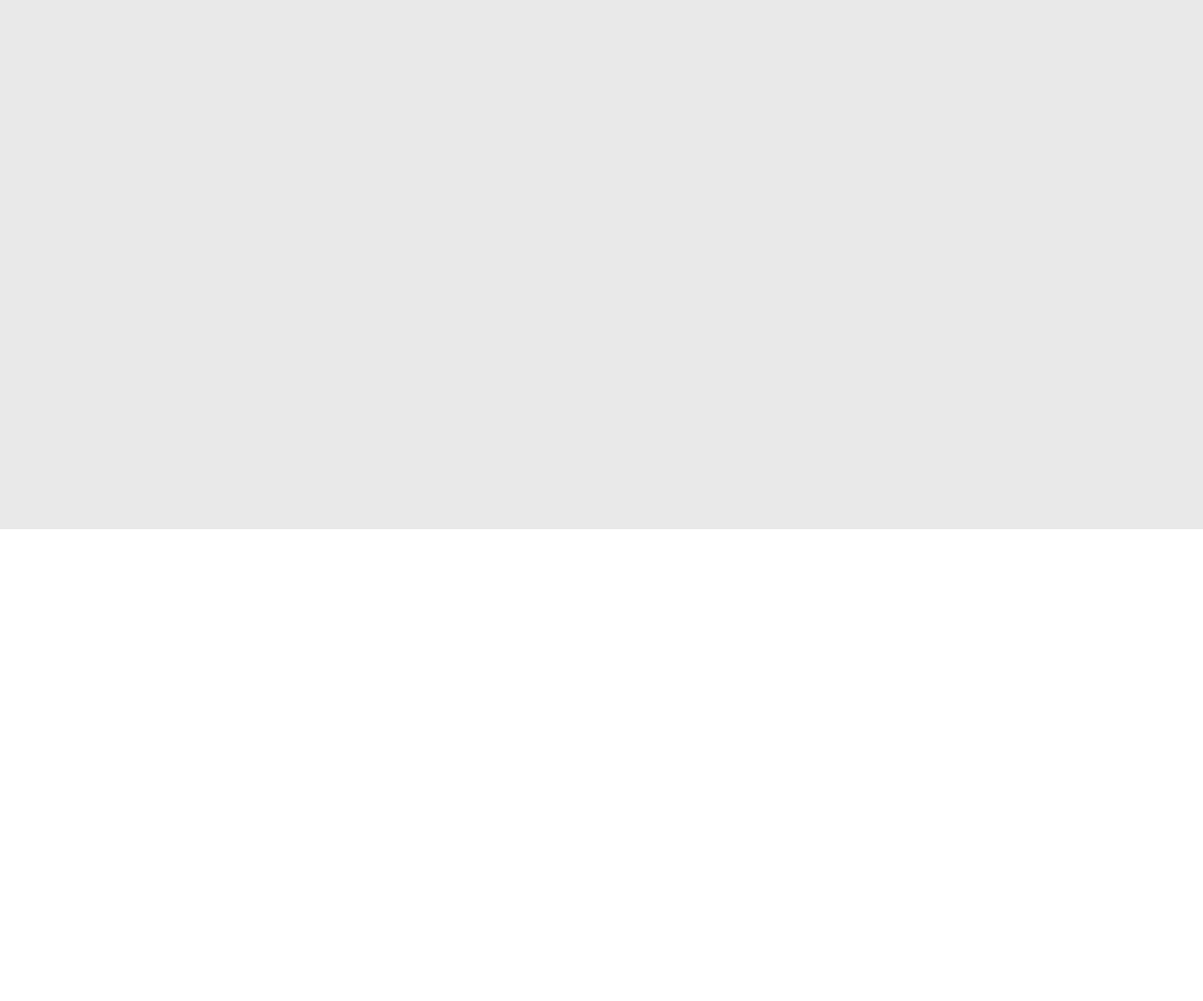
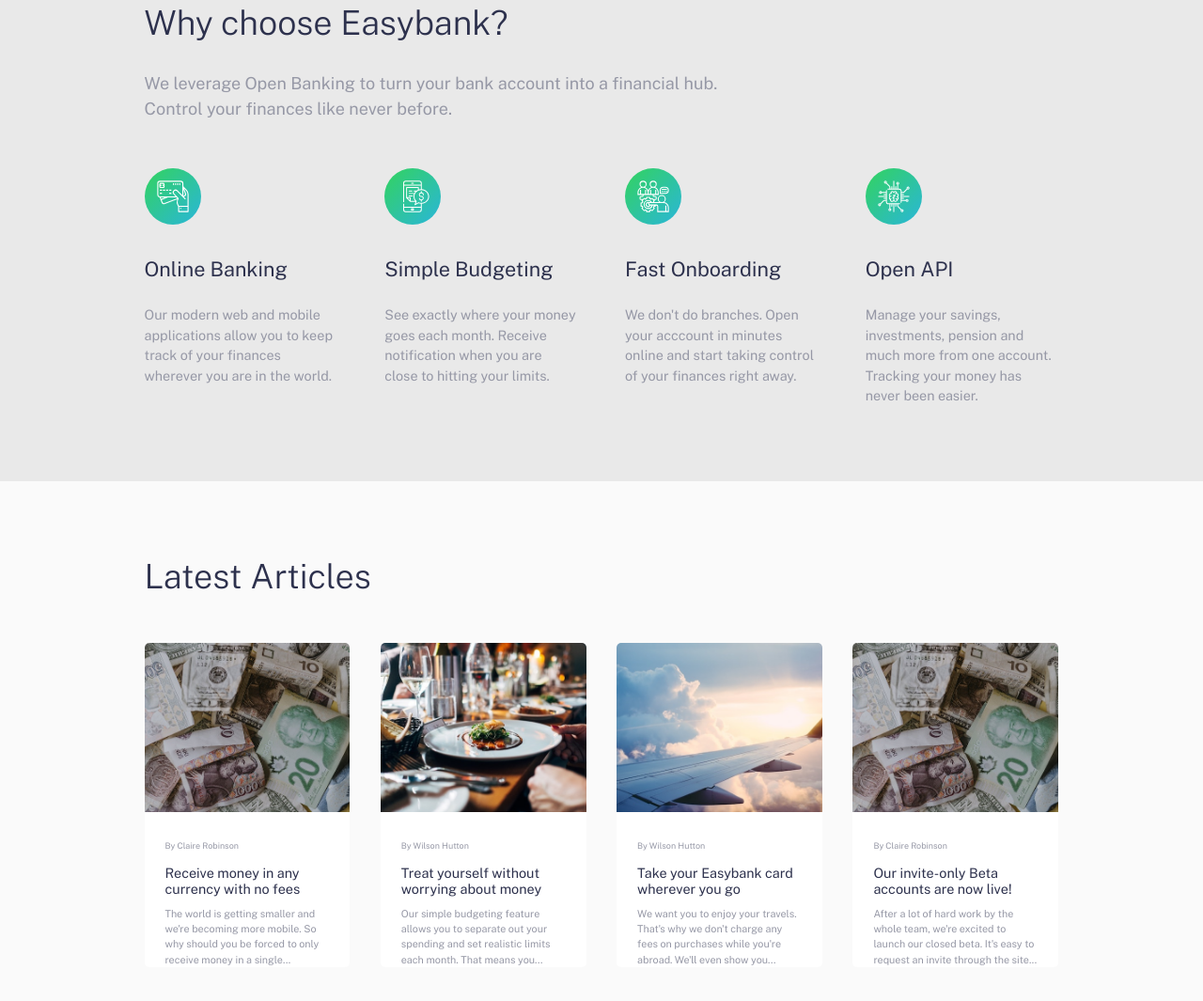
Before and after one commit to convexhull/easybank-landingpage-ui, a plain HTML site: page index.html in a window 1280 px wide. Shown: the part 1037-2102 px from the top of the page at 94% size. Before the commit the page ends 1640 px from the top, so only its background shows below. Drawn offline with nearby package versions, Linux system fonts and the light colour scheme.

Commit message:
TYPE: FEATURE ; add latest articles and features section

```diff
--- a/index.html
+++ b/index.html
@@ -31,9 +31,6 @@
       budgeting, investing and much more.</p>
     <a href="#" class="invite-cta">Request Invite</a>
   </div>
-  <div class="intro-image">
-    <img src="./resources/images/bg-intro-desktop.svg" alt="intro image" >
-  </div>
 </section>
 
 
@@ -41,13 +38,96 @@
 
 
 
-<section class="why-choose">
+<section class="features">
 
+    <div class="features-box">
+      <h2>Why choose Easybank?</h2>
+      <p>We leverage Open Banking to turn your bank account into a financial hub.<br>Control your finances like never
+        before.</p>
+      <div class="features-grid">
+        <div>
+          <div>
+            <img src="./resources/images/icon-online.svg" alt="icon-online-banking">
+          </div>
+          <h3>Online Banking</h3>
+          <p>Our modern web and mobile applications allow you to keep track of your finances wherever you are in the
+            world.</p>
+        </div>
+        <div>
+          <div>
+            <img src="./resources/images/icon-budgeting.svg" alt="icon-budgeting">
+          </div>
+          <h3>Simple Budgeting</h3>
+          <p>See exactly where your money goes each month. Receive notification when you are close to hitting your limits.</p>
+        </div>
+        <div>
+          <div>
+            <img src="./resources/images/icon-onboarding.svg" alt="icon-onboarding">
+          </div>
+          <h3>Fast Onboarding</h3>
+          <p>We don't do branches. Open your acccount in minutes online and start taking control of your finances right away.</p>
+        </div>
+        <div>
+          <div>
+            <img src="./resources/images/icon-api.svg" alt="icon-api">
+          </div>
+          <h3>Open API</h3>
+          <p>Manage your savings, investments, pension and much more from one account. Tracking your money has never been easier.</p>
+        </div>
+      </div>
+    </div>
 </section>
 
 
 <section class="latest-articles">
-
+  <div>
+    <h2>Latest Articles</h2>
+    <div class="flexbox-container">
+      <div class="article-card">
+        <div>
+          <img src="./resources/images/image-currency.jpg" alt="currency">
+        </div>
+        <div>
+          <address>By Claire Robinson</address>
+          <h4>Receive money in any currency with no fees</h4>
+          <p>The world is getting smaller and we're becoming more mobile. So why should you be forced to only receive
+            money in a single...</p>
+        </div>
+      </div>
+      <div class="article-card">
+        <div>
+          <img src="./resources/images/image-restaurant.jpg" alt="restaurant">
+        </div>
+        <div>
+          <address>By Wilson Hutton</address>
+          <h4>Treat yourself without worrying about money</h4>
+          <p>Our simple budgeting feature allows you to separate out your spending and set realistic limits each month. That
+            means you...</p>
+        </div>
+      </div>
+      <div class="article-card">
+        <div>
+          <img src="./resources/images/image-plane.jpg" alt="plane">
+        </div>
+        <div>
+          <address>By Wilson Hutton</address>
+          <h4>Take your Easybank card wherever you go</h4>
+          <p>We want you to enjoy your travels. That's why we don't charge any fees on purchases while you're abroad. We'll even
+            show you...</p>
+        </div>
+      </div>
+      <div class="article-card">
+        <div>
+          <img src="./resources/images/image-currency.jpg" alt="currency">
+        </div>
+        <div>
+          <address>By Claire Robinson</address>
+          <h4>Our invite-only Beta accounts are now live!</h4>
+          <p>After a lot of hard work by the whole team, we're excited to launch our closed beta. It's easy to request an invite through the site...</p>
+        </div>
+      </div>
+    </div>
+  </div>
 </section>
 
 
--- a/resources/css/style.css
+++ b/resources/css/style.css
@@ -1,5 +1,7 @@
 /*
-grey text color:  #9c9c9c
+dark blue: hsl(233, 26%, 24%);
+grey-ish blue : hsl(233, 8%, 62%);
+very light grey: hsl(0, 0%, 98%);
 */
 
 
@@ -16,22 +18,34 @@
 }
 
 section {
-    padding: 20px 0;
+    padding: 80px 0;
 }
 
+
+h1 , h2 , h3, h4 {
+    color: hsl(233, 26%, 24%);
+}
 h1 {
     font-size: 300%;
     font-weight: 300;
-    color: hsl(233, 26%, 24%);
+}
+h2 {
+    font-size: 200%;
+    font-weight: 300;
+}
+h3 {
+    font-size: 120%;
+}
+h4 {
+    font-size: 80%;
 }
 
-h2 {
-
+p {
+    line-height: 150%;
+    color: hsl(233, 8%, 62%);
 }
 
-
 .copy {
-    color: #9c9c9c;
     font-size: 90%;
 }
 
@@ -44,8 +58,9 @@
     width: 100%;
     height: 80px;
     margin: auto;
+    background-color: white;
     position: fixed;
-    background-color: white;
+    top: 0px;
 }
 
 
@@ -62,7 +77,7 @@
 nav ul a:link,
 nav ul a:visited  {
     text-decoration: none;
-    color: #9c9c9c;
+    color: hsl(233, 8%, 62%);
     font-size: 80%;
 }
 
@@ -99,11 +114,16 @@
 
 
 .intro {
-    height: 100vh;
+    margin-top: 10vh;
+    height: 110vh;
+    background-image: url('../images/bg-intro-desktop.svg');
+    background-repeat: no-repeat ;
+    background-position: 500px -250px;
     background-color: hsl(0, 0%, 98%);
-    display: flex;
-    align-items: center;
-    justify-content: space-between;
+    background-size: auto ;
+    /* display: flex; */
+    /* align-items: center;
+    justify-content: space-between; */
 }
 
 
@@ -122,25 +142,124 @@
 
 
 
-.intro-image {
-    flex-basis: 50%;
-    overflow: hidden;
+
+/*------------FEATURES--------------------*/
+
+
+
+.features {
+    background-color: #e9e9e9;
+}
+
+
+.features-box  {
+    width: 76%;
+    margin: 0 auto;
+}
+
+.features-box > h2 {
+    margin-bottom: 30px;
 
 }
 
-.intro-image img {
-    width: 1000px;
-    height: 115vh;
-    /* object-fit: cover; */
+
+.features-box h3 {
+    margin-bottom: 25px;
+}
+
+.features-grid {
+    width: 100%;
+    display: grid;
+    grid-template-columns: repeat(auto-fit, minmax(200px, 1fr));
+    grid-column-gap: 50px;
+}
+
+.features-grid img {
+    width: 60px;
+    height: 60px;
+    margin-bottom: 30px;
+}
+
+
+.features-grid p {
+    font-size: 80%;
+    color: hsl(233, 8%, 62%);
+}
+
+
+.features-box > p {
+    margin-bottom: 50px;
 }
 
 
 
-/*------------WHY CHOOSE--------------------*/
+/*-------------------LATEST ARTICLES----------------------*/
+
+.latest-articles {
+    width: 100%;
+    background-color: hsl(0, 0%, 98%);
+}
+
+
+.latest-articles > div {
+    width: 76%;
+    margin: 0 auto;
+
+}
+
+.latest-articles h2 {
+    margin-bottom: 50px;
+}
 
 
 
-.why-choose {
-    background-color: #e9e9e9;
-    height: 100vh;
+.flexbox-container {
+    width: 100%;
+    display: flex;
+    justify-content: space-between;
 }
+
+.article-card {
+    background-color: #fff;
+    flex-basis: 22.5%;
+    border-radius: 5px;
+}
+
+.article-card div:first-child {
+    width: 100%;
+    height: 180px;
+}
+
+
+.article-card div:nth-child(2){
+    width: 80%;
+    margin: 0 auto;
+
+}
+
+.article-card img {
+    object-fit: cover;
+    width: 100%;
+    height: 100%;
+    border-top-left-radius : 5px;
+    border-top-right-radius: 5px;
+}
+
+address {
+    margin-top: 30px;
+    margin-bottom: 15px;
+    font-size: 50%;
+    font-style: normal;
+    color: hsl(233, 8%, 62%);
+}
+
+
+.article-card p {
+    font-size: 60%;
+}
+
+
+
+.article-card h4 {
+    margin-bottom: 10px;
+}
```
